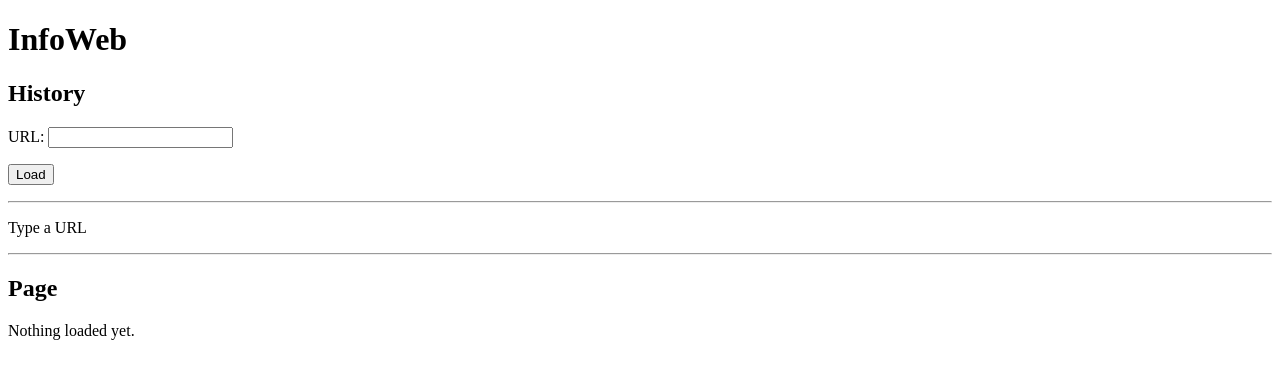
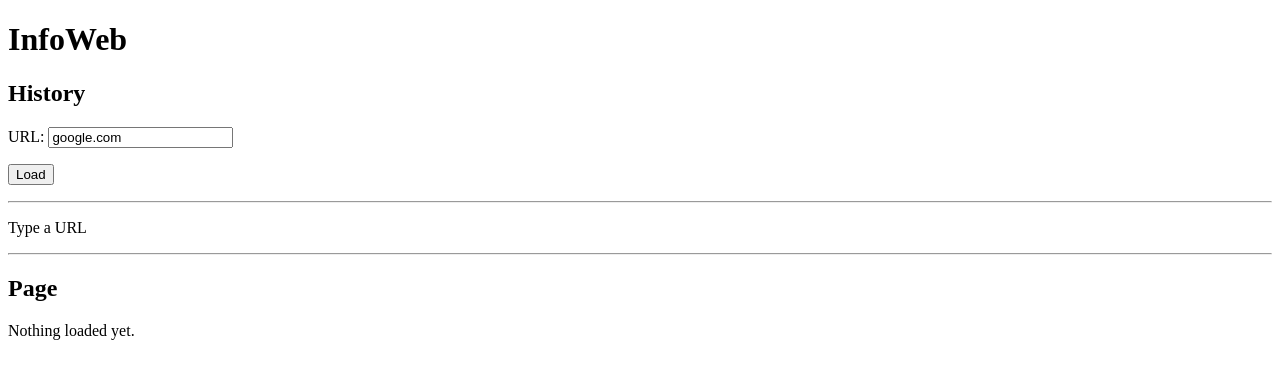
Before and after one commit to chrisnorman7/infoweb, a Flask app: page / in a window 1280 px wide. Shown: the top 379 px of the page. Run offline with Flask 2, Linux system fonts and the light colour scheme.

Commit message:
Give url a default value.

```diff
--- a/templates/index.html
+++ b/templates/index.html
@@ -8,7 +8,7 @@
         <h2>History</h2>
         <ul id="history"></ul>
         <form id="urlForm">
-            <p><label>URL: <input type="text" autocomplete="off" autocorrect="off" autocapitalize="off" spellcheck="false" id="url"></label></p>
+            <p><label>URL: <input type="text" autocomplete="off" autocorrect="off" autocapitalize="off" spellcheck="false" id="url" value="google.com"></label></p>
             <p><input type="submit" value="Load"></p>
         </form>
         <hr>
```
